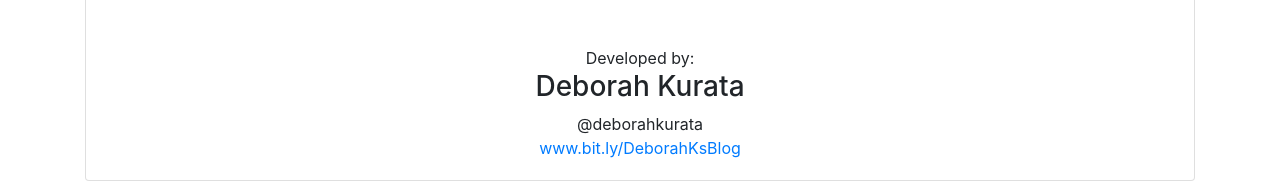
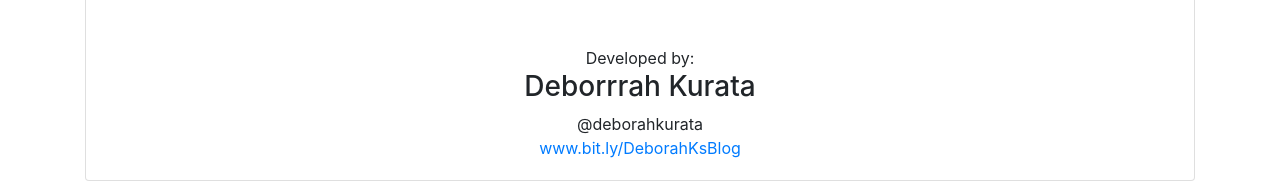
Before and after one commit to guevskiy/test-C_sharp-project, an Angular app: page /welcome in a window 1280 px wide. Shown: the part 396-579 px from the top of the page. Built offline with nearby package versions, Linux system fonts and the light colour scheme.

Commit message:
no message

```diff
--- a/src/app/home/welcome.component.html
+++ b/src/app/home/welcome.component.html
@@ -12,7 +12,7 @@
 
       <div class="text-center">Developed by:</div>
       <div class="text-center">
-        <h3>Deborah Kurata</h3>
+        <h3>Deborrrah Kurata</h3>
       </div>
 
       <div class="text-center">@deborahkurata</div>
```
